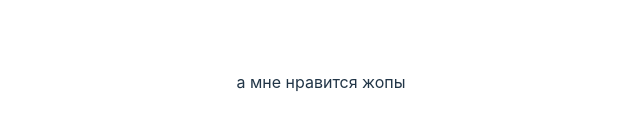
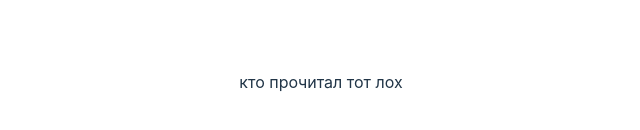
Before and after one commit to raftti/own-site, a React (Vite) app: page / in a window 1280 px wide. Shown: the part 318-448 px from the top of the page, without its empty margins (319-959 px from the left). Built offline with nearby package versions, Linux system fonts and the light colour scheme.

Commit message:
fofl time

```diff
--- a/src/App.tsx
+++ b/src/App.tsx
@@ -4,7 +4,7 @@ import Page from "./components/layouts/Page";
 function App() {
   return (
     <Page title="How are you?)">
-      <p>а мне нравится жопы</p>
+      <p>кто прочитал тот лох</p>
     </Page>
   );
 }
```
